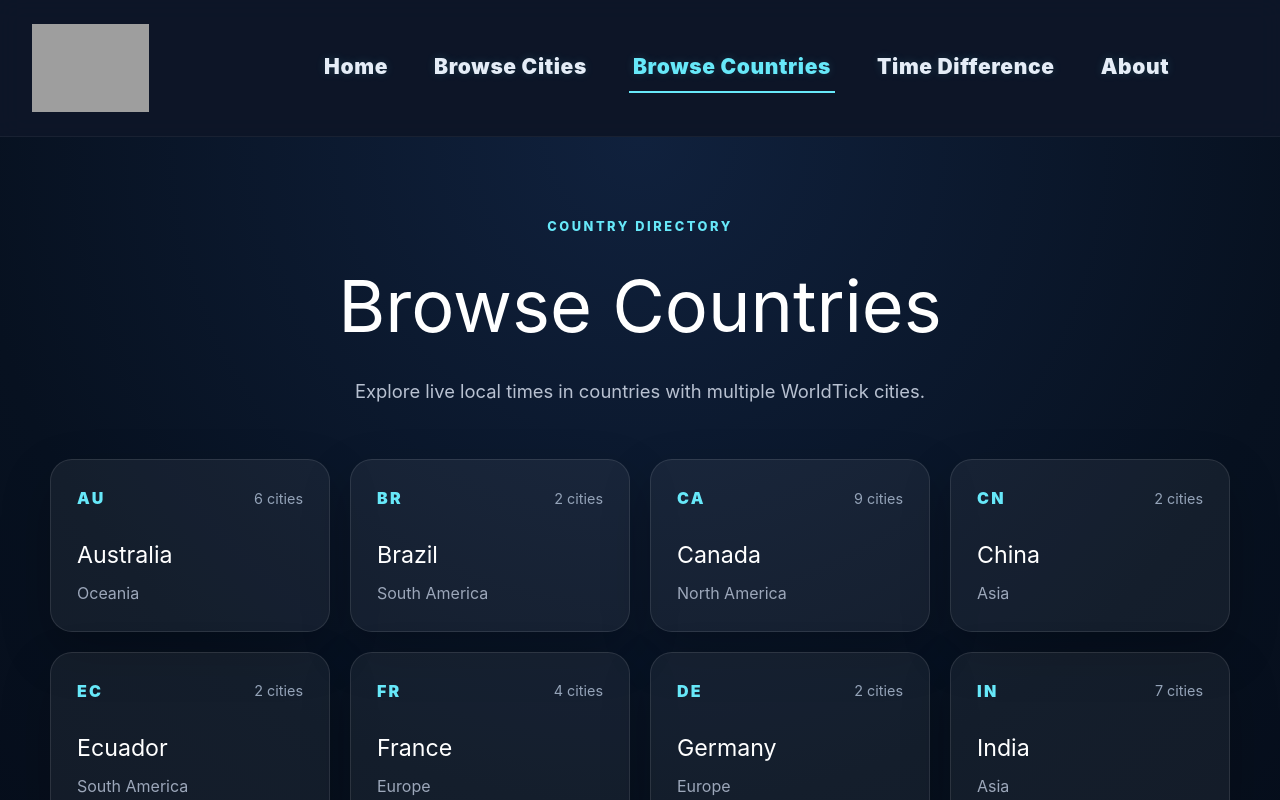
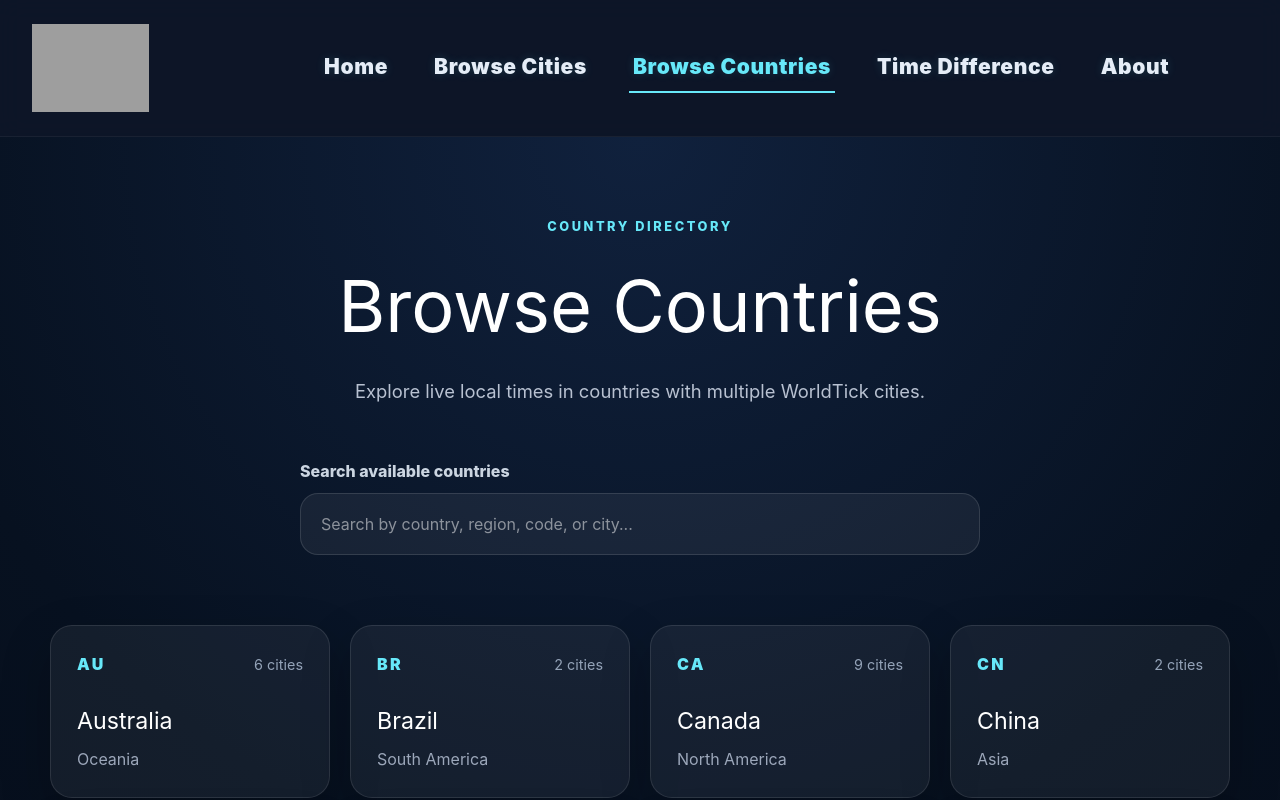
Before and after one commit to imranjp-hash/worldtick, a React (Vite) app: page /countries in a window 1280 px wide. Shown: the top 800 px of the page. Built offline with nearby package versions, Linux system fonts and the light colour scheme; grey boxes are pictures that could not be loaded.

Commit message:
Add search filters to directory pages

```diff
--- a/src/pages/CitiesPage.jsx
+++ b/src/pages/CitiesPage.jsx
@@ -1,8 +1,18 @@
-import React from "react";
+import React, { useState } from "react";
 import { Link } from "react-router-dom";
 import { cities } from "../data/cities";
 
 export default function CitiesPage() {
+  const [search, setSearch] = useState("");
+  const normalizedSearch = search.trim().toLowerCase();
+  const filteredCities = normalizedSearch
+    ? cities.filter((city) =>
+        [city.name, city.country, city.timezone].some((value) =>
+          value.toLowerCase().includes(normalizedSearch)
+        )
+      )
+    : cities;
+
   return (
     <div
       style={{
@@ -36,6 +46,49 @@ export default function CitiesPage() {
           </p>
         </div>
 
+        <div style={styles.searchSection}>
+          <label htmlFor="city-search" style={styles.searchLabel}>
+            Search world clocks
+          </label>
+          <div style={styles.searchWrap}>
+            <input
+              id="city-search"
+              type="search"
+              aria-label="Search cities by city name, country, or timezone"
+              placeholder="Search by city, country, or timezone..."
+              value={search}
+              onChange={(event) => setSearch(event.target.value)}
+              style={styles.searchInput}
+            />
+            {search && (
+              <button
+                type="button"
+                onClick={() => setSearch("")}
+                style={styles.clearButton}
+                aria-label="Clear city search"
+              >
+                Clear
+              </button>
+            )}
+          </div>
+          <p style={styles.resultsText} aria-live="polite">
+            {normalizedSearch
+              ? `${filteredCities.length} ${
+                  filteredCities.length === 1 ? "city" : "cities"
+                } found`
+              : ""}
+          </p>
+        </div>
+
+        {filteredCities.length === 0 ? (
+          <div style={styles.emptyState} aria-live="polite">
+            <h2 style={styles.emptyTitle}>No cities found</h2>
+            <p style={styles.emptyText}>
+              No cities match “{search.trim()}”. Try another city, country, or
+              timezone.
+            </p>
+          </div>
+        ) : (
         <div
           style={{
             display: "grid",
@@ -43,7 +96,7 @@ export default function CitiesPage() {
             gap: "20px",
           }}
         >
-          {cities.map((city) => (
+          {filteredCities.map((city) => (
             <Link
               key={city.slug}
               to={`/city/${city.slug}`}
@@ -77,7 +130,73 @@ cursor: "pointer",
             </Link>
           ))}
         </div>
+        )}
       </div>
     </div>
   );
 }
+
+const styles = {
+  searchSection: {
+    width: "100%",
+    maxWidth: "680px",
+    margin: "0 auto 38px",
+  },
+  searchLabel: {
+    display: "block",
+    marginBottom: "10px",
+    color: "#cbd5e1",
+    fontWeight: 800,
+  },
+  searchWrap: {
+    position: "relative",
+  },
+  searchInput: {
+    width: "100%",
+    padding: "18px 92px 18px 20px",
+    borderRadius: "18px",
+    border: "1px solid rgba(255,255,255,0.12)",
+    background: "rgba(255,255,255,0.06)",
+    color: "white",
+    fontSize: "1rem",
+    outline: "none",
+    boxSizing: "border-box",
+  },
+  clearButton: {
+    position: "absolute",
+    top: "50%",
+    right: "12px",
+    transform: "translateY(-50%)",
+    padding: "8px 12px",
+    borderRadius: "10px",
+    border: "1px solid rgba(103,232,249,0.3)",
+    background: "rgba(103,232,249,0.1)",
+    color: "#67e8f9",
+    fontWeight: 800,
+    cursor: "pointer",
+  },
+  resultsText: {
+    minHeight: "22px",
+    margin: "10px 4px 0",
+    color: "#94a3b8",
+    fontSize: "0.92rem",
+  },
+  emptyState: {
+    maxWidth: "680px",
+    margin: "20px auto 0",
+    padding: "34px",
+    borderRadius: "22px",
+    background: "rgba(255,255,255,0.055)",
+    border: "1px solid rgba(103,232,249,0.2)",
+    textAlign: "center",
+  },
+  emptyTitle: {
+    margin: "0 0 10px",
+    fontSize: "1.5rem",
+  },
+  emptyText: {
+    margin: 0,
+    color: "#9ca7ba",
+    lineHeight: 1.7,
+  },
+};
--- a/src/pages/CountriesPage.jsx
+++ b/src/pages/CountriesPage.jsx
@@ -1,8 +1,21 @@
-import React, { useEffect } from "react";
+import React, { useEffect, useState } from "react";
 import { Link } from "react-router-dom";
 import { countries } from "../data/countries";
 
 export default function CountriesPage() {
+  const [search, setSearch] = useState("");
+  const normalizedSearch = search.trim().toLowerCase();
+  const filteredCountries = normalizedSearch
+    ? countries.filter((country) =>
+        [
+          country.name,
+          country.region,
+          country.countryCode,
+          ...country.cities.map((city) => city.name),
+        ].some((value) => value.toLowerCase().includes(normalizedSearch))
+      )
+    : countries;
+
   useEffect(() => {
     document.title = "Browse Countries and World Clocks | WorldTick";
 
@@ -29,8 +42,51 @@ export default function CountriesPage() {
         </p>
       </section>
 
+      <section style={styles.searchSection}>
+        <label htmlFor="country-search" style={styles.searchLabel}>
+          Search available countries
+        </label>
+        <div style={styles.searchWrap}>
+          <input
+            id="country-search"
+            type="search"
+            aria-label="Search countries by name, region, country code, or city"
+            placeholder="Search by country, region, code, or city..."
+            value={search}
+            onChange={(event) => setSearch(event.target.value)}
+            style={styles.searchInput}
+          />
+          {search && (
+            <button
+              type="button"
+              onClick={() => setSearch("")}
+              style={styles.clearButton}
+              aria-label="Clear country search"
+            >
+              Clear
+            </button>
+          )}
+        </div>
+        <p style={styles.resultsText} aria-live="polite">
+          {normalizedSearch
+            ? `${filteredCountries.length} ${
+                filteredCountries.length === 1 ? "country" : "countries"
+              } found`
+            : ""}
+        </p>
+      </section>
+
+      {filteredCountries.length === 0 ? (
+        <section style={styles.emptyState} aria-live="polite">
+          <h2 style={styles.emptyTitle}>No countries found</h2>
+          <p style={styles.emptyText}>
+            No countries match “{search.trim()}”. Try a country, region, code,
+            or city name.
+          </p>
+        </section>
+      ) : (
       <section style={styles.grid}>
-        {countries.map((country) => (
+        {filteredCountries.map((country) => (
           <Link
             key={country.slug}
             to={`/country/${country.slug}`}
@@ -49,6 +105,7 @@ export default function CountriesPage() {
           </Link>
         ))}
       </section>
+      )}
     </main>
   );
 }
@@ -90,6 +147,68 @@ const styles = {
     gridTemplateColumns: "repeat(auto-fit, minmax(240px, 1fr))",
     gap: "20px",
   },
+  searchSection: {
+    width: "100%",
+    maxWidth: "680px",
+    margin: "0 auto 38px",
+  },
+  searchLabel: {
+    display: "block",
+    marginBottom: "10px",
+    color: "#cbd5e1",
+    fontWeight: 800,
+  },
+  searchWrap: {
+    position: "relative",
+  },
+  searchInput: {
+    width: "100%",
+    padding: "18px 92px 18px 20px",
+    borderRadius: "18px",
+    border: "1px solid rgba(255,255,255,0.12)",
+    background: "rgba(255,255,255,0.06)",
+    color: "white",
+    fontSize: "1rem",
+    outline: "none",
+    boxSizing: "border-box",
+  },
+  clearButton: {
+    position: "absolute",
+    top: "50%",
+    right: "12px",
+    transform: "translateY(-50%)",
+    padding: "8px 12px",
+    borderRadius: "10px",
+    border: "1px solid rgba(103,232,249,0.3)",
+    background: "rgba(103,232,249,0.1)",
+    color: "#67e8f9",
+    fontWeight: 800,
+    cursor: "pointer",
+  },
+  resultsText: {
+    minHeight: "22px",
+    margin: "10px 4px 0",
+    color: "#94a3b8",
+    fontSize: "0.92rem",
+  },
+  emptyState: {
+    maxWidth: "680px",
+    margin: "20px auto 0",
+    padding: "34px",
+    borderRadius: "22px",
+    background: "rgba(255,255,255,0.055)",
+    border: "1px solid rgba(103,232,249,0.2)",
+    textAlign: "center",
+  },
+  emptyTitle: {
+    margin: "0 0 10px",
+    fontSize: "1.5rem",
+  },
+  emptyText: {
+    margin: 0,
+    color: "#9ca7ba",
+    lineHeight: 1.7,
+  },
   card: {
     display: "block",
     padding: "26px",
```
